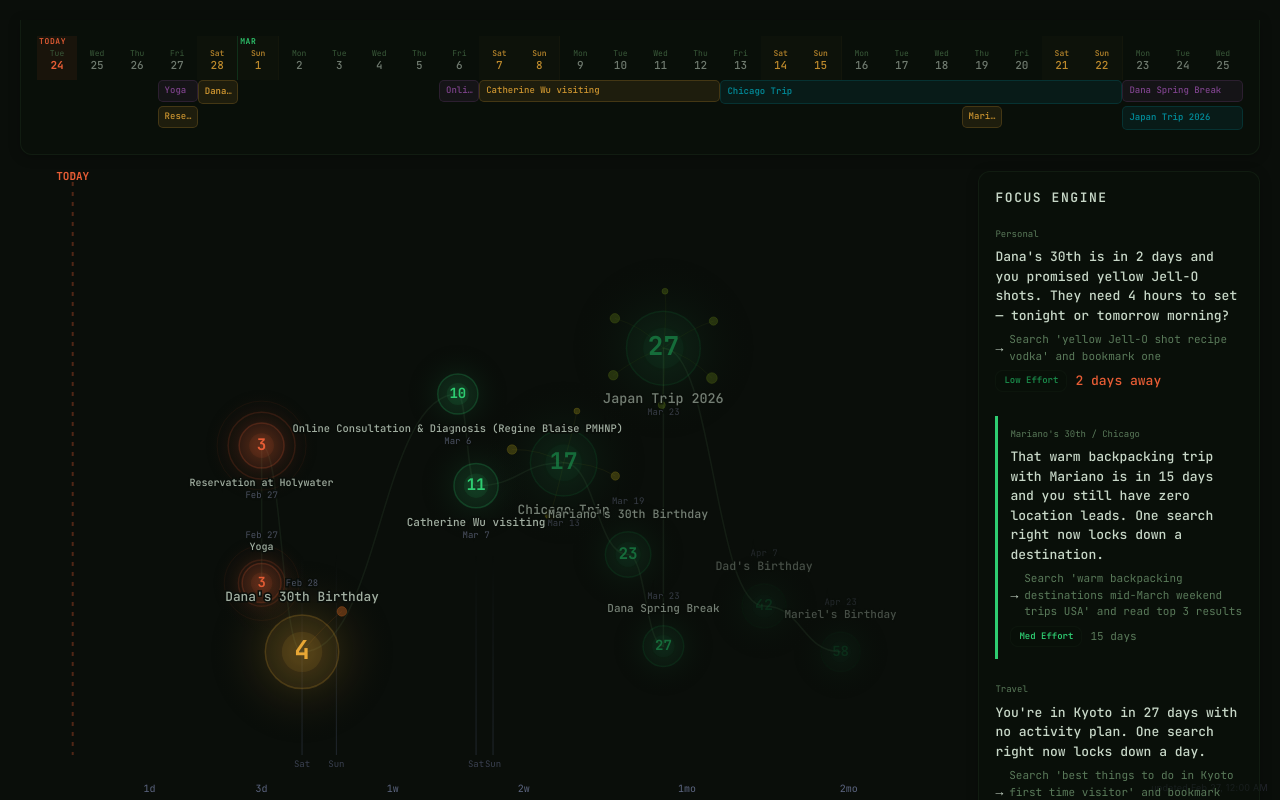
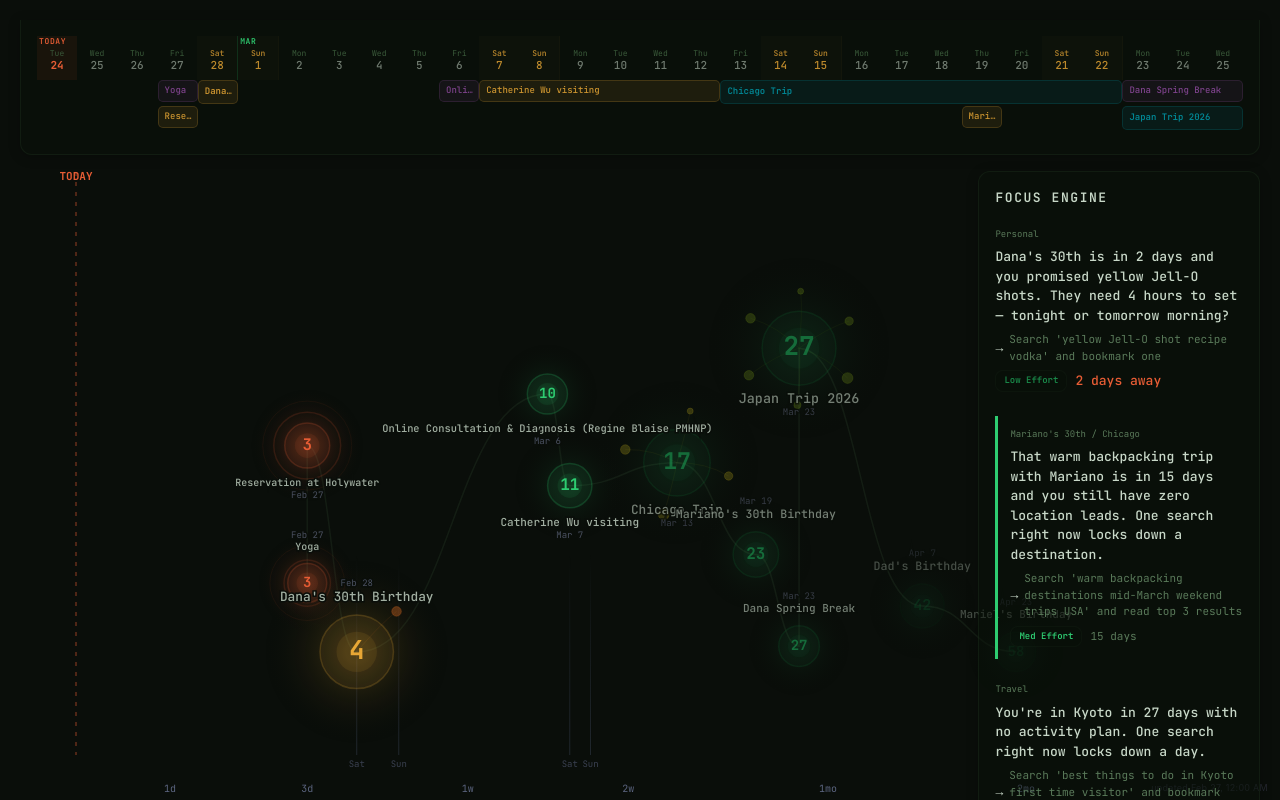
Before and after one commit to gogogoober/life-dashboard, a React (Vite) app: page / in a window 1280 px wide. Built offline with nearby package versions, Linux system fonts and the light colour scheme.

Commit message:
Bubble Chart now looks and fits where I expect.

```diff
--- a/src/templates/default-template.tsx
+++ b/src/templates/default-template.tsx
@@ -146,7 +146,7 @@ export const defaultTemplate: TemplateConfig = {
         top: "calc(var(--ribbon-height) + 5rem)",
         left: "0",
         bottom: "0",
-        width: "80%",
+        width: "95%",
       },
     },
     // Layer 1 grid — Timeline ribbon full width top row
--- a/src/widgets/temporal-bubble-map.tsx
+++ b/src/widgets/temporal-bubble-map.tsx
@@ -51,8 +51,8 @@ interface ActionDot {
 // ═══════════════════════════════════════════
 
 const TAU = Math.PI * 2;
-const PADDING = { top: 30, right: 20, bottom: 45, left: 96 };
-const X_MIN = 3;
+const PADDING = { top: 30, right: 0, bottom: 45, left: 0 };
+const X_MIN = -8;
 const X_MAX = 120;
 const GRID_MARKERS = [
   { label: "1d", days: 1 },
```
